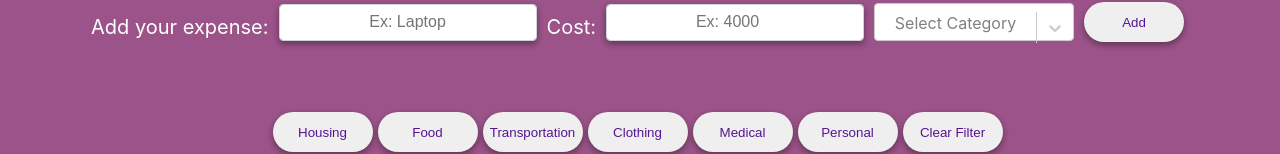
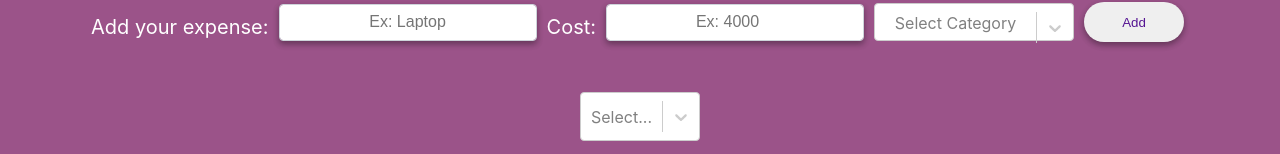
Before and after one commit to NataliaJeszke/expenses-redux-chart, a React (Create React App) app: page / in a window 1280 px wide. Shown: the part 649-803 px from the top of the page. Built offline with nearby package versions, Linux system fonts and the light colour scheme.

Commit message:
deleted exception in filtering categories

```diff
--- a/src/containers/ExpensesContainer/ExpensesContainer.jsx
+++ b/src/containers/ExpensesContainer/ExpensesContainer.jsx
@@ -4,7 +4,6 @@ import { useSelector } from "react-redux";
 import { useState } from "react";
 import { ExpenseTotal } from "../ExpenseTotal/ExpenseTotal";
 import ExpensesContainerStyle from "./ExpensesContainerStyle.module.css";
-import FilterSelect from "../FilterSelect/FilterSelect";
 import Select, { StylesConfig } from "react-select";
 import catalogue from "../SelectInput/catalogue";
 
@@ -24,23 +23,12 @@ export function ExpensesContainer({}) {
       : expenseList;
 
   const handleCategoryClick = (categories) => {
-    if (categories.length === 0) {
-      console.error("Category is empty");
-    }
     const values = categories.map((option) => option.value);
     setSelectedCategories(values);
   };
 
-  const handleClearFilter = () => {
-    setSelectedCategories([]);
-  };
-
   return (
     <div className={ExpensesContainerStyle.container}>
-      <FilterButtons
-        onCategoryClick={handleCategoryClick}
-        onClearFilter={handleClearFilter}
-      />
       <Select
         closeMenuOnSelect={false}
         isMulti
```
